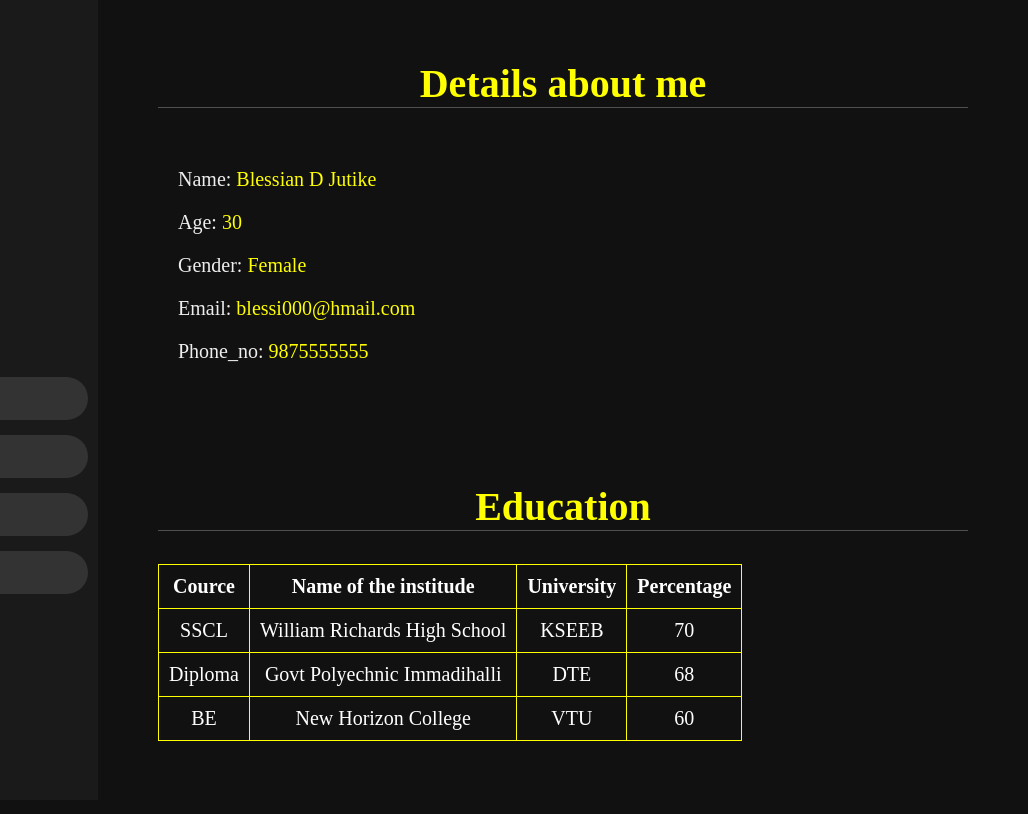
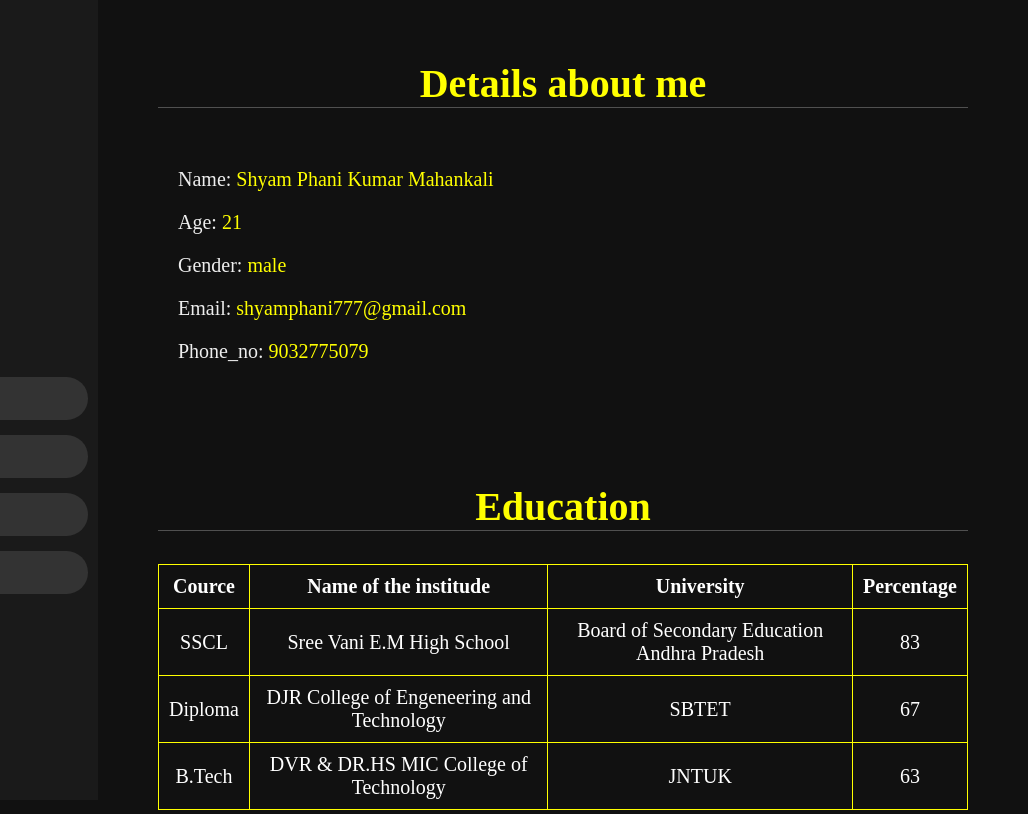
Before and after one commit to MSPhani77/shyam.github.io, a plain HTML site: page index.html in a window 1280 px wide. Shown: the top 814 px of the page, 252-1280 px from the left. Drawn offline with Linux system fonts and the light colour scheme.

Commit message:
Update index.html

```diff
--- a/index.html
+++ b/index.html
@@ -27,11 +27,11 @@
         <h1 class="heading"><span>Details about me</span></h1>
         <div class="Row">
         <div class="det">
-             <h3><span>Name: </span>Blessian D Jutike</h3>
-             <h3><span>Age: </span>30</h3>
-             <h3><span>Gender: </span>Female</h3>
-             <h3><span>Email: </span>blessi000@hmail.com</h3>
-             <h3><span>Phone_no: </span>9875555555</h3>
+             <h3><span>Name: </span>Shyam Phani Kumar Mahankali</h3>
+             <h3><span>Age: </span>21</h3>
+             <h3><span>Gender: </span>male</h3>
+             <h3><span>Email: </span>shyamphani777@gmail.com</h3>
+             <h3><span>Phone_no: </span>9032775079</h3>
         </div>
     </div>
     </section>
@@ -46,21 +46,21 @@
         </tr>
         <tr>
             <td>SSCL</td>
-            <td>William Richards High School</td>
-            <td>KSEEB</td>
-            <td>70</td>
+            <td>Sree Vani E.M High School</td>
+            <td>Board of Secondary Education Andhra Pradesh</td>
+            <td>83</td>
         </tr>
         <tr>
             <td>Diploma</td>
-            <td>Govt Polyechnic Immadihalli</td>
-            <td>DTE</td>
-            <td>68</td>
+            <td>DJR College of Engeneering and Technology</td>
+            <td>SBTET</td>
+            <td>67</td>
         </tr>
         <tr>
-            <td>BE</td>
-            <td>New Horizon College</td>
-            <td>VTU</td>
-            <td>60</td>
+            <td>B.Tech</td>
+            <td>DVR & DR.HS MIC College of Technology</td>
+            <td>JNTUK</td>
+            <td>63</td>
         </tr>
     </table>
 </section>
@@ -89,17 +89,8 @@
     <div class="Row">
         <div class="det">
     <h3><span>Role: </span>Team member</h3>
-    <h3><span>Title: </span>Eye state detection of driver</h3>
-    <h3><span>Description: </span>Developing intelligent systems to prevent accidents
-                can be bery effective in minimizingaccident death toll.
-                Drivers fatigue is one of the major causes of traffic
-                accidents,particularly for drivers of large vehicles
-                (such as buses and heavy trucks)due to prolonged driving
-                in working conditions. This project detects the signs of
-                fatigue and sleepiness in the face of the person at the
-                time of driving in this model, the person's face is filmed
-                by a camera in the first step by receiving video sequence,
-                the level of drowsiness is detected.</h3>
+    <h3><span>Title: </span>Image Steganography Using Modified RSA Algorithm</h3>
+    <h3><span>Description: </span>To send an secret message securely by using steganography and cryptography techniques and modified rsa algorithm .</h3>
             </div>
 </div>
 </section>
```
